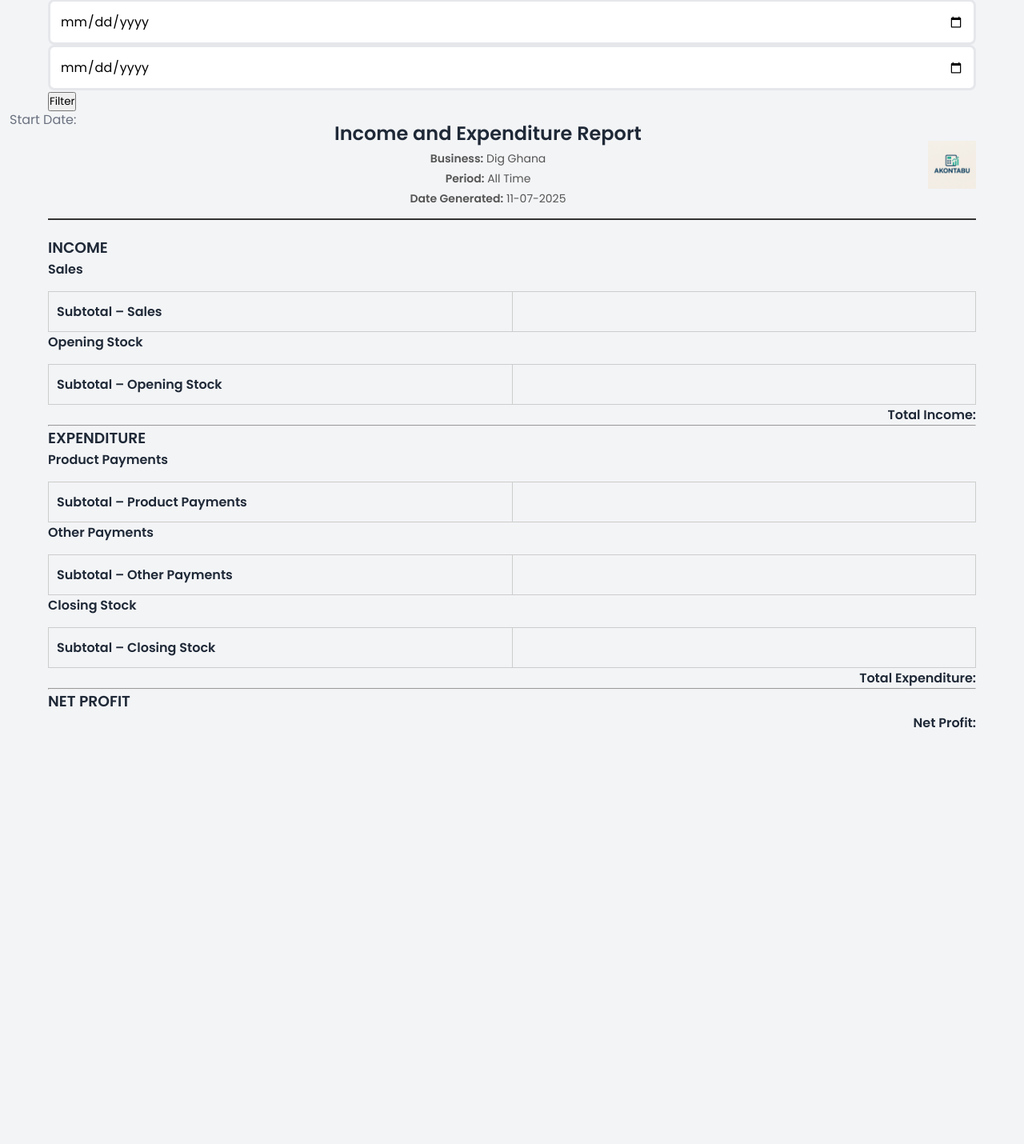
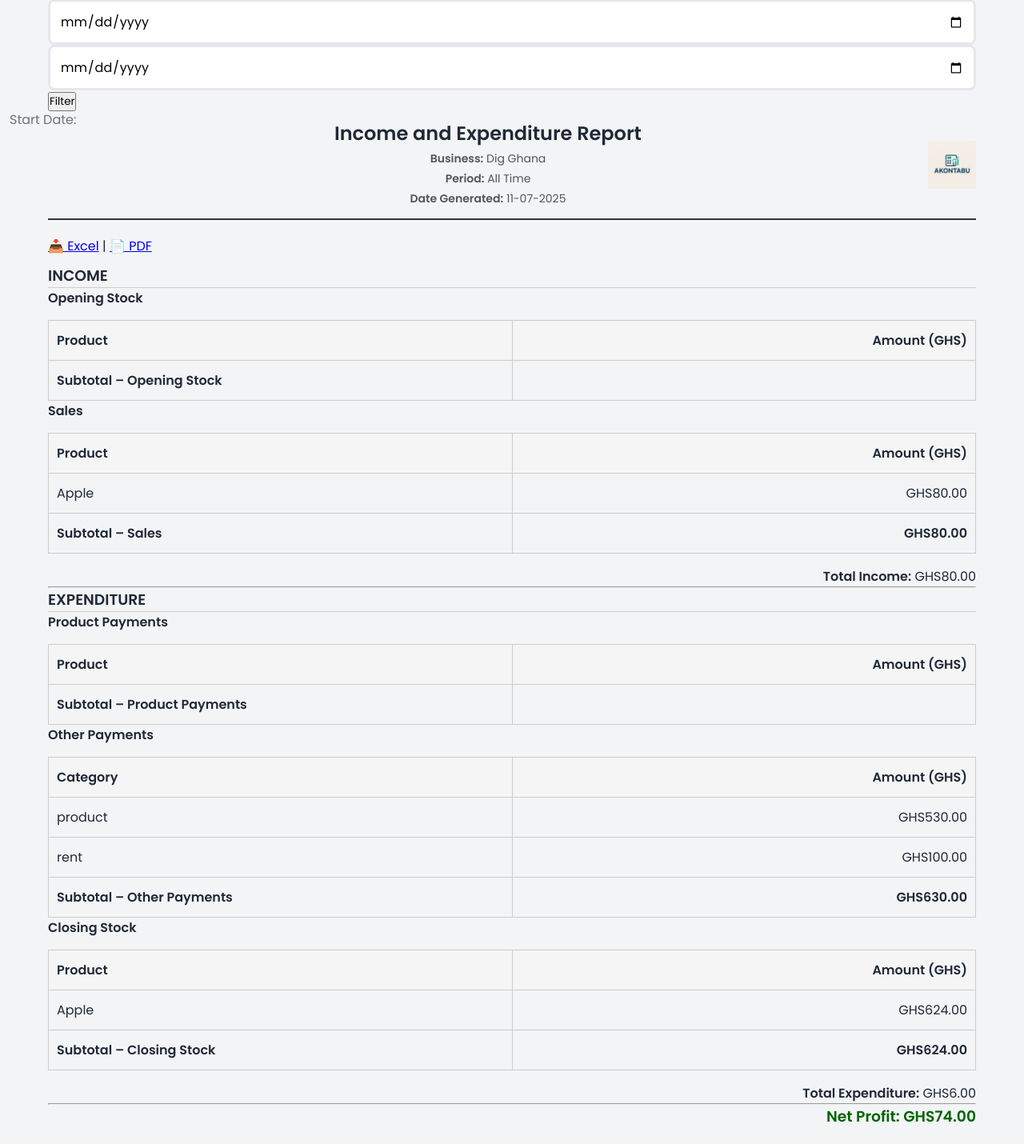
Before and after one commit to dennisahorlu/Akontabu-Shared, a Flask app: page /reports in a window 1280 px wide. Shown: the part 251-1681 px from the top of the page at 80% size. Before the commit the page ends 1161 px from the top, so only its background shows below. Run offline with Flask 3, Linux system fonts and the light colour scheme; a user stored in the database is signed in.

Commit message:
Added Profit report with report generation to Excel and PDF

```diff
--- a/app.py
+++ b/app.py
@@ -59,6 +59,86 @@
 
 def round_up_to_half(v):
     return math.ceil(v * 2) / 2
+
+def get_profit_data(start, end):
+    def date_filter(query, model):
+        if start and end:
+            try:
+                s_date = datetime.strptime(start, '%Y-%m-%d')
+                e_date = datetime.strptime(end, '%Y-%m-%d')
+                return query.filter(model.date.between(s_date, e_date))
+            except ValueError:
+                pass
+        return query
+
+    # Sales
+    sales_query = date_filter(Sale.query.filter_by(user_id=current_user.id), Sale)
+    sales = sales_query.all()
+
+    sales_breakdown = defaultdict(float)
+    total_sales = 0
+    for s in sales:
+        sales_breakdown[s.product.name] += s.quantity * s.price
+        total_sales += s.quantity * s.price
+
+    # Opening Stock
+    opening_stock = []
+    total_opening_stock = 0
+    if start:
+        s_date = datetime.strptime(start, '%Y-%m-%d')
+        products_before = Product.query.filter(Product.user_id == current_user.id, Product.date < s_date).all()
+        for p in products_before:
+            value = p.quantity * p.cost_price
+            opening_stock.append({'product': p.name, 'total': value})
+            total_opening_stock += value
+
+    # Product Payments
+    payments_query = date_filter(Payment.query.filter_by(user_id=current_user.id), Payment)
+    product_payments = defaultdict(float)
+    total_product_payments = 0
+    other_payments = defaultdict(float)
+    total_other_payments = 0
+
+    for p in payments_query:
+        if p.product_id:
+            product = Product.query.get(p.product_id)
+            if product:
+                product_payments[product.name] += p.amount
+                total_product_payments += p.amount
+        else:
+            other_payments[p.payment_type or 'Other'] += p.amount
+            total_other_payments += p.amount
+
+
+    # Closing Stock
+    closing_stock = []
+    total_closing_stock = 0
+    products_now = Product.query.filter_by(user_id=current_user.id).all()
+    for p in products_now:
+        value = p.quantity * p.cost_price
+        closing_stock.append({'product': p.name, 'total': value})
+        total_closing_stock += value
+
+    # Final Calculations
+    total_income = total_sales
+    total_expenditure = total_opening_stock + total_product_payments + total_other_payments - total_closing_stock
+    net_profit = total_income - total_expenditure
+
+    return {
+        "sales_breakdown": [{'product': k, 'total': v} for k, v in sales_breakdown.items()],
+        "total_sales": total_sales,
+        "opening_stock": opening_stock,
+        "total_opening_stock": total_opening_stock,
+        "product_payments": [{'product': k, 'total': v} for k, v in product_payments.items()],
+        "total_product_payments": total_product_payments,
+        "other_payments": [{'category': k, 'total': v} for k, v in other_payments.items()],
+        "total_other_payments": total_other_payments,
+        "closing_stock": closing_stock,
+        "total_closing_stock": total_closing_stock,
+        "total_income": total_income,
+        "total_expenditure": total_expenditure,
+        "net_profit": net_profit,
+    }
 
 # Auth middleware
 @app.before_request
@@ -342,6 +422,8 @@
                 flash("Invalid date range")
         return query
 
+    profit_data = get_profit_data(start, end)
+
     sales = date_filter(Sale.query.filter_by(user_id=current_user.id), Sale).all()
     payments = date_filter(Payment.query.filter_by(user_id=current_user.id), Payment).all()
     inventory = Product.query.filter_by(user_id=current_user.id).all()
@@ -380,7 +462,8 @@
         start=start,
         end=end,
         now=datetime.now(),
-        tab=tab
+        tab=tab,
+        **profit_data
     )
 
 @app.route('/reports/sales')
@@ -473,10 +556,6 @@
     wb = Workbook()
     ws = wb.active
     ws.title = "Sales Report"
-
-    # Add logo from upload folder
-    from openpyxl.drawing.image import Image as ExcelImage
-    import os
 
     logo_filename = current_user.logo_path or 'default_logo.png'
     logo_full_path = os.path.join(app.config['UPLOAD_FOLDER'], logo_filename)
@@ -951,58 +1030,58 @@
                 pass
         return query
 
-    # Sales
+    # 🟢 Sales Data
     sales_query = date_filter(Sale.query.filter_by(user_id=current_user.id), Sale)
     sales = sales_query.all()
 
     sales_breakdown = defaultdict(float)
     total_sales = 0
     for s in sales:
-        sales_breakdown[s.product.name] += s.quantity * s.price
-        total_sales += s.quantity * s.price
+        amount = s.quantity * s.price
+        sales_breakdown[s.product.name] += amount
+        total_sales += amount
 
-    # Opening Stock - entries before start date
+    # 🟢 Opening Stock – products added before start date
     opening_stock = []
     total_opening_stock = 0
     if start:
         s_date = datetime.strptime(start, '%Y-%m-%d')
-        products_before = Product.query.filter(Product.user_id == current_user.id, Product.date < s_date).all()
+        products_before = Product.query.filter(Product.user_id == current_user.id, Product.created_at < s_date).all()
         for p in products_before:
-            value = p.quantity * p.cost_price
+            value = (p.cost_price or 0) * p.quantity
             opening_stock.append({'product': p.name, 'total': value})
             total_opening_stock += value
 
-    # Product Payments - payments with product_id
+    # 🟢 Payments
     payments_query = date_filter(Payment.query.filter_by(user_id=current_user.id), Payment)
     product_payments = defaultdict(float)
     total_product_payments = 0
+    other_payments = defaultdict(float)
+    total_other_payments = 0
+
     for p in payments_query:
         if p.product_id:
             product = Product.query.get(p.product_id)
             if product:
                 product_payments[product.name] += p.amount
                 total_product_payments += p.amount
-
-    # Other Payments - payments without product_id
-    other_payments = defaultdict(float)
-    total_other_payments = 0
-    for p in payments_query:
-        if not p.product_id:
-            other_payments[p.category or 'Other'] += p.amount
+        else:
+            key = p.payment_type or 'Other'  # Replacing p.category safely
+            other_payments[key] += p.amount
             total_other_payments += p.amount
 
-    # Closing Stock - stock within the period
+    # 🟢 Closing Stock – current available stock
     closing_stock = []
     total_closing_stock = 0
     products_now = Product.query.filter_by(user_id=current_user.id).all()
     for p in products_now:
-        value = p.quantity * p.cost_price
+        value = (p.cost_price or 0) * p.quantity
         closing_stock.append({'product': p.name, 'total': value})
         total_closing_stock += value
 
-    # Final Calculations
-    total_income = total_sales + total_opening_stock
-    total_expenditure = total_product_payments + total_other_payments + total_closing_stock
+    # 🧮 Final Calculations
+    total_income = total_sales
+    total_expenditure = total_opening_stock + total_product_payments + total_other_payments - total_closing_stock
     net_profit = total_income - total_expenditure
 
     return render_template(
@@ -1013,31 +1092,181 @@
         start=start,
         end=end,
 
-        # Breakdown data
+        # INCOME
         sales_breakdown=[{'product': k, 'total': v} for k, v in sales_breakdown.items()],
         total_sales=total_sales,
-
         opening_stock=opening_stock,
         total_opening_stock=total_opening_stock,
+        total_income=total_income,
 
+        # EXPENDITURE
         product_payments=[{'product': k, 'total': v} for k, v in product_payments.items()],
         total_product_payments=total_product_payments,
-
         other_payments=[{'category': k, 'total': v} for k, v in other_payments.items()],
         total_other_payments=total_other_payments,
-
         closing_stock=closing_stock,
         total_closing_stock=total_closing_stock,
+        total_expenditure=total_expenditure,
 
-        total_income=total_income,
-        total_expenditure=total_expenditure,
+        # RESULT
         net_profit=net_profit
     )
+
+@app.route('/export/profit/excel')
+@login_required
+def export_profit_excel():
+    start = request.args.get('start')
+    end = request.args.get('end')
+
+    # Get profit data from shared function
+    profit_data = get_profit_data(start, end)
+
+    # Create workbook
+    wb = Workbook()
+    ws = wb.active
+    ws.title = "Profit Report"
+
+    logo_filename = current_user.logo_path or 'default_logo.png'
+    logo_full_path = os.path.join(app.config['UPLOAD_FOLDER'], logo_filename)
+
+    if os.path.exists(logo_full_path):
+        img = ExcelImage(logo_full_path)
+        img.height = 80
+        img.width = 160
+        ws.add_image(img, 'A1')
+
+    # Header Info
+    ws.merge_cells('A1:E1')
+    ws['A1'] = current_user.business_name or "AKONTABU"
+    ws['A1'].font = Font(size=14, bold=True)
+    ws['A1'].alignment = Alignment(horizontal="center")
+
+    ws.merge_cells('A2:E2')
+    ws['A2'] = "Income and Expenditure Report"
+    ws['A2'].font = Font(size=12, bold=True)
+    ws['A2'].alignment = Alignment(horizontal="center")
+
+    ws.merge_cells('A3:E3')
+    period_text = f"Period: {start} to {end}" if start and end else "Period: All Time"
+    ws['A3'] = period_text
+    ws['A3'].alignment = Alignment(horizontal="center")
+
+    ws.merge_cells('A4:E4')
+    ws['A4'] = f"Date Generated: {datetime.now().strftime('%Y-%m-%d %I:%M:%S %p')}"
+    ws['A4'].alignment = Alignment(horizontal="center")
+
+    row = 6
+    currency_format = '"GHS" #,##0.00'
+    border = Border(
+        left=Side(style='thin'),
+        right=Side(style='thin'),
+        top=Side(style='thin'),
+        bottom=Side(style='thin')
+    )
+
+    def write_section(title, data, subtotal, label):
+        nonlocal row
+        ws.merge_cells(start_row=row, start_column=1, end_row=row, end_column=2)
+        ws.cell(row=row, column=1, value=title).font = Font(bold=True)
+        row += 1
+        ws.cell(row=row, column=1, value='Item')
+        ws.cell(row=row, column=2, value='Amount')
+        ws.cell(row=row, column=1).font = ws.cell(row=row, column=2).font = Font(bold=True)
+        row += 1
+
+        for item in data:
+            name = item.get('product') or item.get('category')
+            value = item.get('total')
+            ws.cell(row=row, column=1, value=name)
+            ws.cell(row=row, column=2, value=value)
+            ws.cell(row=row, column=2).number_format = currency_format
+            ws.cell(row=row, column=2).alignment = Alignment(horizontal="right")
+            row += 1
+
+        ws.cell(row=row, column=1, value=f"Subtotal – {label}")
+        ws.cell(row=row, column=2, value=subtotal)
+        ws.cell(row=row, column=2).number_format = currency_format
+        ws.cell(row=row, column=2).font = Font(bold=True)
+        ws.cell(row=row, column=2).alignment = Alignment(horizontal="right")
+        row += 2
+
+    # INCOME SECTIONS
+    write_section("Opening Stock", profit_data['opening_stock'], profit_data['total_opening_stock'], "Opening Stock")
+    write_section("Sales", profit_data['sales_breakdown'], profit_data['total_sales'], "Sales")
+
+    # Total Income
+    ws.cell(row=row, column=1, value="Total Income")
+    ws.cell(row=row, column=2, value=profit_data['total_income'])
+    ws.cell(row=row, column=2).number_format = currency_format
+    ws.cell(row=row, column=2).font = Font(bold=True)
+    ws.cell(row=row, column=2).alignment = Alignment(horizontal="right")
+    row += 2
+
+    # EXPENDITURE SECTIONS
+    write_section("Product Payments", profit_data['product_payments'], profit_data['total_product_payments'], "Product Payments")
+    write_section("Other Payments", profit_data['other_payments'], profit_data['total_other_payments'], "Other Payments")
+    write_section("Closing Stock", profit_data['closing_stock'], profit_data['total_closing_stock'], "Closing Stock")
+
+    # Total Expenditure
+    ws.cell(row=row, column=1, value="Total Expenditure")
+    ws.cell(row=row, column=2, value=profit_data['total_expenditure'])
+    ws.cell(row=row, column=2).number_format = currency_format
+    ws.cell(row=row, column=2).font = Font(bold=True)
+    ws.cell(row=row, column=2).alignment = Alignment(horizontal="right")
+    row += 2
+
+    # NET PROFIT/LOSS
+    net = profit_data['net_profit']
+    ws.cell(row=row, column=1, value="Net Profit" if net >= 0 else "Net Loss")
+    ws.cell(row=row, column=2, value=abs(net))
+    ws.cell(row=row, column=2).number_format = currency_format
+    ws.cell(row=row, column=2).font = Font(size=12, bold=True, color="006100" if net >= 0 else "9C0006")
+    ws.cell(row=row, column=2).alignment = Alignment(horizontal="right")
+
+    # Export file
+    output = BytesIO()
+    wb.save(output)
+    output.seek(0)
+
+    return send_file(output, download_name='profit_report.xlsx', as_attachment=True)
+
 
 @app.route('/settings')
 @login_required
 def settings():
     return render_template('settings.html', current_currency=current_user.currency_code)
+
+@app.route('/export/profit/pdf')
+@login_required
+def export_profit_pdf():
+    start = request.args.get("start")
+    end = request.args.get("end")
+
+    # Get all profit data using shared logic
+    profit_data = get_profit_data(start, end)
+
+    # Render HTML template with full report layout
+    html_content = render_template(
+        'reports/partials/profit.html',
+        report_title="Income and Expenditure Report",
+        current_user=current_user,
+        now=datetime.now(),
+        start=start,
+        end=end,
+        **profit_data
+    )
+
+    # Generate PDF from HTML
+    pdf_file = BytesIO()
+    HTML(string=html_content, base_url=request.host_url).write_pdf(pdf_file)
+    pdf_file.seek(0)
+
+    return send_file(
+        pdf_file,
+        mimetype='application/pdf',
+        download_name='profit_report.pdf',
+        as_attachment=True
+    )
 
 
 @app.route('/logout')
--- a/models/payment.py
+++ b/models/payment.py
@@ -35,7 +35,7 @@
             self.total_cost = (self.base_cost or 0) + (self.transportation or 0) + (self.carriage or 0)
 
             if self.quantity and self.total_cost and self.profit_margin is not None:
-                self.cost_per_unit = self.total_cost / self.quantity
+                self.cost_per_unit = self.base_cost / self.quantity
                 self.selling_price = round_up_to_nearest_half(self.cost_per_unit * (1 + (self.profit_margin / 100)))
                 self.amount = self.total_cost
 
--- a/templates/reports/partials/profit.html
+++ b/templates/reports/partials/profit.html
@@ -15,10 +52,40 @@
     {% endif %}
 </div>
 
-<h3>INCOME</h3>
+<div class="export-buttons">
+  <a id="excel-btn" href="/export/profit/excel">📥 Excel</a> |
+  <a id="pdf-btn" href="/export/profit/pdf">📄 PDF</a>
+</div>
+
+<!-- ========================== -->
+<!--         INCOME            -->
+<!-- ========================== -->
+<h3 style="border-bottom: 1px solid #ccc;">INCOME</h3>
+
+<p><strong>Opening Stock</strong></p>
+<table style="width: 100%; border-collapse: collapse;">
+    <thead>
+        <tr><th>Product</th><th style="text-align: right;">Amount (GHS)</th></tr>
+    </thead>
+    <tbody>
+        {% for item in opening_stock %}
+        <tr>
+            <td>{{ item.product }}</td>
+            <td style="text-align: right;">{{ item.total | currency }}</td>
+        </tr>
+        {% endfor %}
+        <tr>
+            <td><strong>Subtotal – Opening Stock</strong></td>
+            <td style="text-align: right;"><strong>{{ total_opening_stock | currency }}</strong></td>
+        </tr>
+    </tbody>
+</table>
 
 <p><strong>Sales</strong></p>
-<table style="width:100%; border-collapse: collapse;">
+<table style="width: 100%; border-collapse: collapse;">
+    <thead>
+        <tr><th>Product</th><th style="text-align: right;">Amount (GHS)</th></tr>
+    </thead>
     <tbody>
         {% for item in sales_breakdown %}
         <tr>
@@ -33,30 +100,23 @@
     </tbody>
 </table>
 
-<p><strong>Opening Stock</strong></p>
-<table style="width:100%; border-collapse: collapse;">
-    <tbody>
-        {% for item in opening_stock %}
-        <tr>
-            <td>{{ item.product }}</td>
-            <td style="text-align: right;">{{ item.total | currency }}</td>
-        </tr>
-        {% endfor %}
-        <tr>
-            <td><strong>Subtotal – Opening Stock</strong></td>
-            <td style="text-align: right;"><strong>{{ total_opening_stock | currency }}</strong></td>
-        </tr>
-    </tbody>
-</table>
+<!-- Optional Other Income -->
+{# <p><strong>Other Income</strong></p> #}
 
-<p style="text-align: right;"><strong>Total Income:</strong> {{ total_income | currency }}</p>
+<p style="text-align: right; margin-top: 1em;"><strong>Total Income:</strong> {{ total_income | currency }}</p>
 
 <hr>
 
-<h3>EXPENDITURE</h3>
+<!-- ========================== -->
+<!--       EXPENDITURE         -->
+<!-- ========================== -->
+<h3 style="border-bottom: 1px solid #ccc;">EXPENDITURE</h3>
 
 <p><strong>Product Payments</strong></p>
-<table style="width:100%; border-collapse: collapse;">
+<table style="width: 100%; border-collapse: collapse;">
+    <thead>
+        <tr><th>Product</th><th style="text-align: right;">Amount (GHS)</th></tr>
+    </thead>
     <tbody>
         {% for item in product_payments %}
         <tr>
@@ -72,7 +132,10 @@
 </table>
 
 <p><strong>Other Payments</strong></p>
-<table style="width:100%; border-collapse: collapse;">
+<table style="width: 100%; border-collapse: collapse;">
+    <thead>
+        <tr><th>Category</th><th style="text-align: right;">Amount (GHS)</th></tr>
+    </thead>
     <tbody>
         {% for item in other_payments %}
         <tr>
@@ -88,7 +151,10 @@
 </table>
 
 <p><strong>Closing Stock</strong></p>
-<table style="width:100%; border-collapse: collapse;">
+<table style="width: 100%; border-collapse: collapse;">
+    <thead>
+        <tr><th>Product</th><th style="text-align: right;">Amount (GHS)</th></tr>
+    </thead>
     <tbody>
         {% for item in closing_stock %}
         <tr>
@@ -103,9 +169,12 @@
     </tbody>
 </table>
 
-<p style="text-align: right;"><strong>Total Expenditure:</strong> {{ total_expenditure | currency }}</p>
+<p style="text-align: right; margin-top: 1em;"><strong>Total Expenditure:</strong> {{ total_expenditure | currency }}</p>
 
 <hr>
 
-<h3>NET PROFIT</h3>
-<p style="text-align: right;"><strong>Net Profit:</strong> {{ net_profit | currency }}</p>
+{% if net_profit >= 0 %}
+<h3 style="text-align: right; color: darkgreen;">Net Profit: {{ net_profit | currency }}</h3>
+{% else %}
+<h3 style="text-align: right; color: darkred;">Net Loss: {{ (net_profit * -1) | currency }}</h3>
+{% endif %}
```
Also changed, not shown: other parts of templates/reports/partials/profit.html (+37 -0 lines), instance/akontabu.db.
